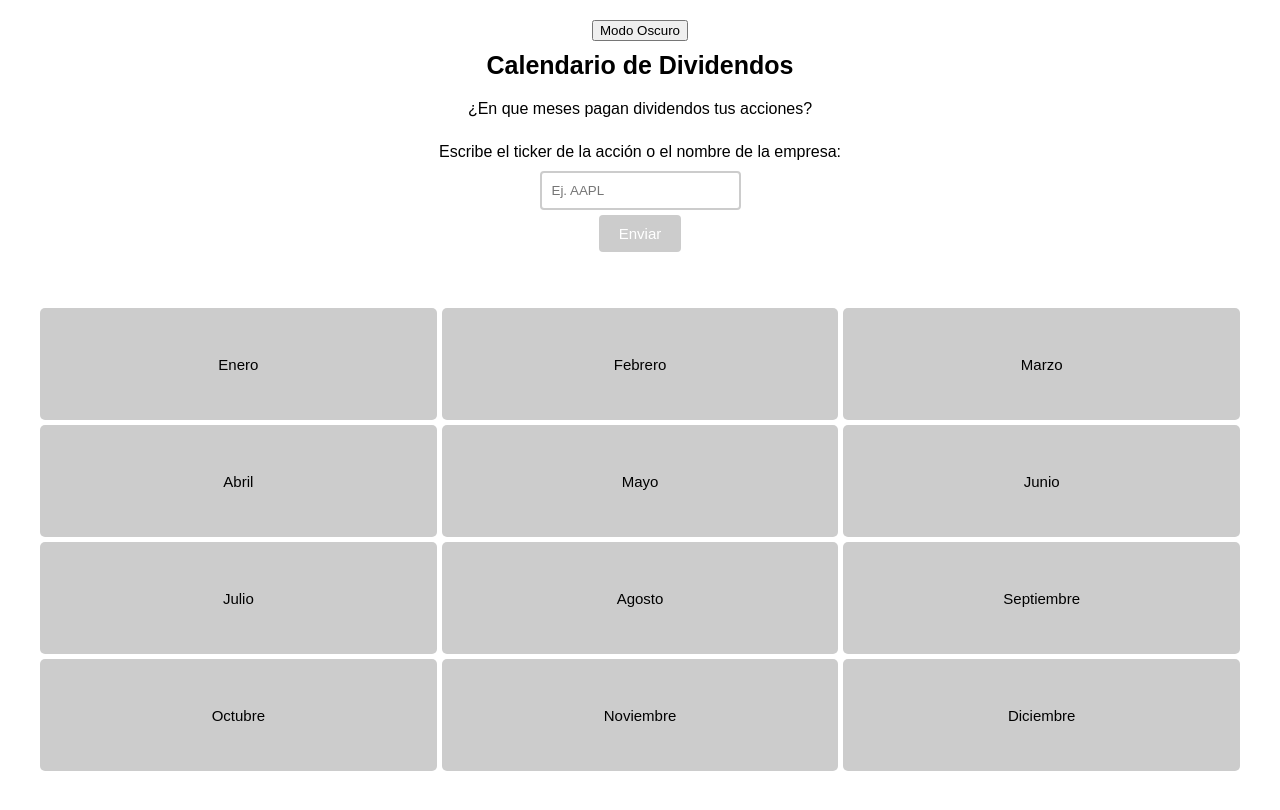
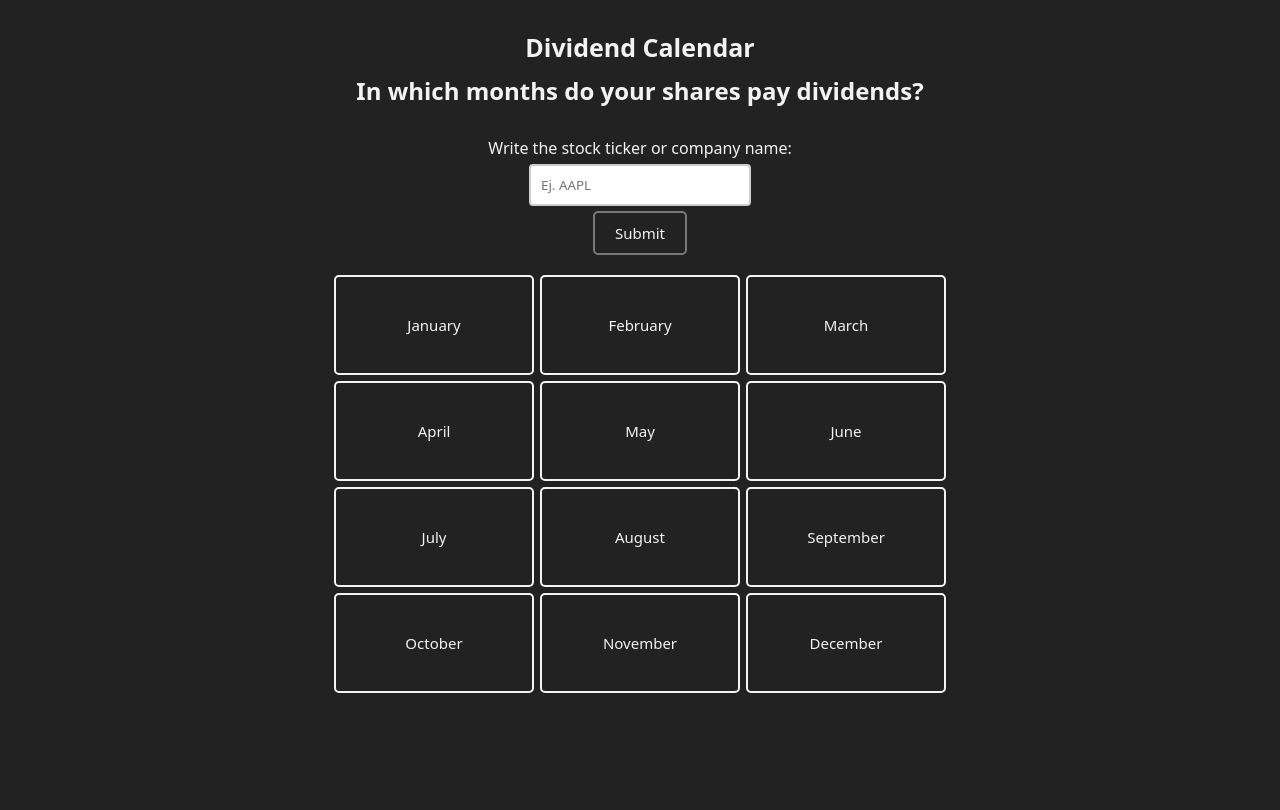
Before and after one commit to gabicordero/dividendcalendar, a plain HTML site: page index.html in a window 1280 px wide. Drawn offline with Linux system fonts and the light colour scheme.

Commit message:
change styles

```diff
--- a/index.html
+++ b/index.html
@@ -21,55 +21,55 @@
 
 <body>
   <header>
-    <button id="darkmode">Modo Oscuro</button>
-    <h1>Calendario de Dividendos</h1>
-    <p id="p">¿En que meses pagan dividendos tus acciones?</p>
+    <h1>Dividend Calendar</h1>
+    <h2 id="p">In which months do your shares pay dividends?</h2>
+  </header>
 
+  <section class="section-form">
     <form id="form">
-      <label for="ticker">Escribe el ticker de la acción o el nombre de la empresa:</label>
+      <label for="ticker">Write the stock ticker or company name:</label>
       <input type="text" placeholder="Ej. AAPL" id="ticker" name="ticker">
-      <input type="submit" id="btn" value="Enviar">
+      <input type="submit" id="btn" value="Submit">
     </form>
     <p id="err"></p>
-
-  </header>
+  </section>
 
   <main class="main">
     <div id="ene" class="box">
-      <p>Enero</p>
+      <p>January</p>
     </div>
     <div id="feb" class="box">
-      <p>Febrero</p>
+      <p>February</p>
     </div>
     <div id="mar" class="box">
-      <p>Marzo</p>
+      <p>March</p>
     </div>
     <div id="abr" class="box">
-      <p>Abril</p>
+      <p>April</p>
     </div>
     <div id="may" class="box">
-      <p>Mayo</p>
+      <p>May</p>
     </div>
     <div id="jun" class="box">
-      <p>Junio</p>
+      <p>June</p>
     </div>
     <div id="jul" class="box">
-      <p>Julio</p>
+      <p>July</p>
     </div>
     <div id="ago" class="box">
-      <p>Agosto</p>
+      <p>August</p>
     </div>
     <div id="sep" class="box">
-      <p>Septiembre</p>
+      <p>September</p>
     </div>
     <div id="oct" class="box">
-      <p>Octubre</p>
+      <p>October</p>
     </div>
     <div id="nov" class="box">
-      <p>Noviembre</p>
+      <p>November</p>
     </div>
     <div id="dic" class="box">
-      <p>Diciembre</p>
+      <p>December</p>
     </div>
     <ul id="ul">
 
--- a/styles.css
+++ b/styles.css
@@ -1,28 +1,23 @@
 * {
     box-sizing: border-box;
-}
-
-html {
-    font-family: sans-serif, monospace;
-}
-
-header {
-    text-align: center;
-    padding: 20px;
-
+    margin: 0;
+    padding: 0;
+    font-family: system-ui, -apple-system, BlinkMacSystemFont, 'Segoe UI', Roboto, Oxygen, Ubuntu, Cantarell, 'Open Sans', 'Helvetica Neue', sans-serif;
 }
 
 body {
     margin: 0;
     padding: 0;
-    background-color: white;
-    color: black;
+    background-color: #222222;
+    color: #f3f3f3;
     transition: background-color 0.3s ease;
+    height: 100vh;
 }
 
-body.dark-mode {
-        background-color: black;
-        color: white;
+
+header {
+    text-align: center;
+    padding: 20px;
 }
 
 
@@ -40,26 +35,29 @@ p {
 
 .main {
     display: grid;
+    justify-content: center;
     grid-template-columns: 1fr 1fr 1fr;
-    grid-template-rows: 7em 7em 7em 7em;
-    grid-gap: 5px;
-    text-align: center;
-    margin: 1em 40px;
+    gap: 6px;
+    margin: 0 auto;
+    width: 100%;
+    max-width: 600px;
 }
 
 .box {
     display: flex;
     justify-content: center;
+    align-items: center;
     border-radius: 5px;
-    background-color: #cccccc;
-}
-
-main div {
+    background: transparent;
+    width: 200px;
+    height: 100px;
     cursor: pointer;
+    color: #f3f3f3;
+    border: 2px solid #f3f3f3;
 }
 
 div p {
-    margin: auto;
+    margin: 0 auto;
     font-size: 15px;
 }
 
@@ -70,9 +68,6 @@ form {
     margin-top: 10px;
 }
 
-label {
-    margin: 5px;
-}
 
 input[type="text"] {
     padding: 10px;
@@ -82,24 +77,23 @@ input[type="text"] {
 }
 
 input[type="submit"] {
-    background-color: #ccc;
-    color: white;
+    background:transparent;
+    color: #f3f3f3;
     padding: 10px 20px;
-    border: none;
-    border-radius: 4px;
+    border: 2px solid #777777;
+    border-radius: 5px;
     cursor: pointer;
     font-size: 15px;
 }
 
-
 .boxpaint {
-    color: white;
+    color: #f3f3f3;
     background-color: #4CAF50;
     transition: 0.5s;
 }
 
 input[type="submit"]:hover {
-    background-color: #969696;
+    background-color: #808080;
     transition: 0.3s;
 }
 
@@ -109,6 +103,7 @@ input[type="submit"]:hover {
 
 #err {
     font-weight: bold;
+    text-align: center;
+}
 
-}
 /*Agregar responsive
```
Lines whose indentation alone changed are shown as unchanged.
